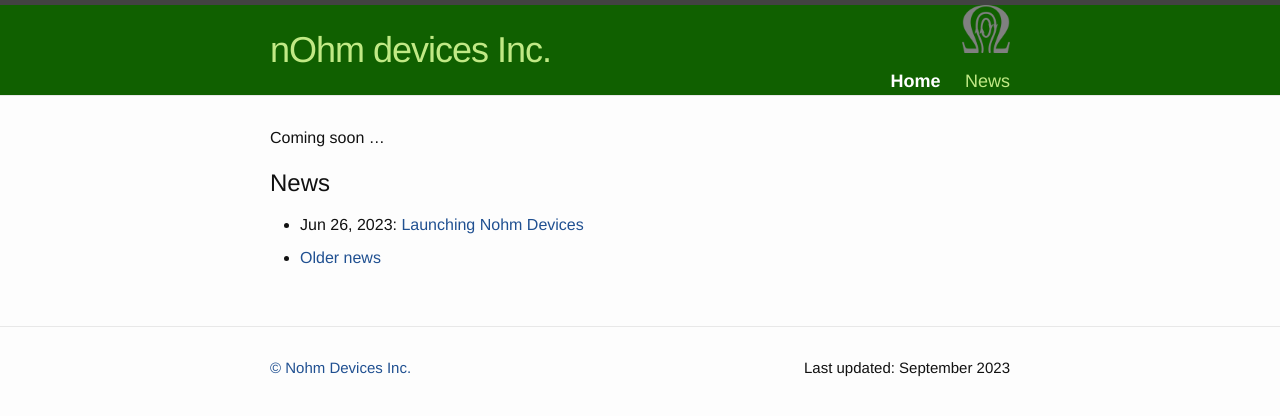
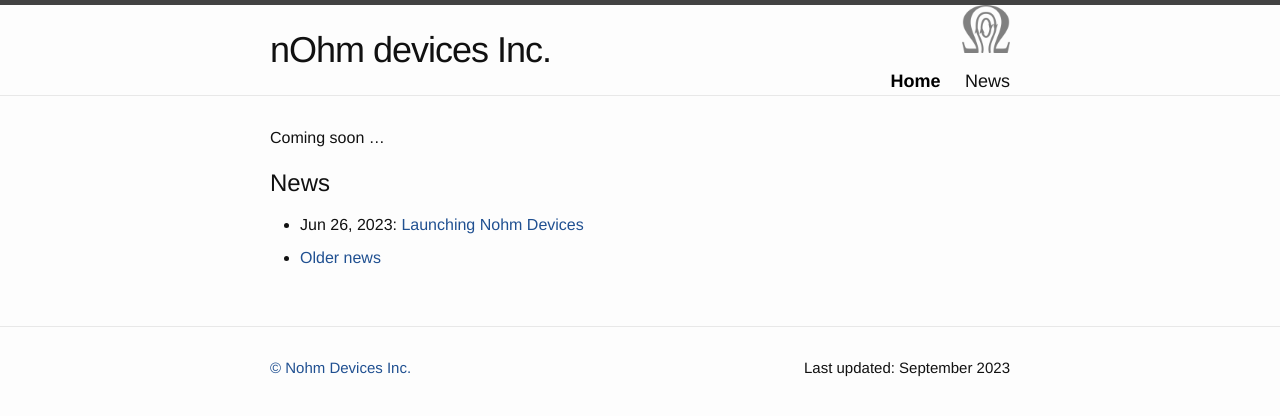
Before and after one commit to nohm-devices/nohm-devices.github.io, a Jekyll site: the page built from index.md, in a window 1280 px wide. Shown: the top 416 px of the page. Built offline with Jekyll 4.4.1, drawn with Linux system fonts in a browser that asks for light colours.

Commit message:
Update main.scss
Changed colors to white/black(ish).

```diff
--- a/css/main.scss
+++ b/css/main.scss
@@ -19,9 +19,9 @@
 $link-color:       #205091;
 $vlink-color:      #502091;
 
-$header-text-color:  #c1e985;
-$header-emph-color:  #ffffff;
-$header-bg-color:    #106000;
+$header-text-color:  #111;
+$header-emph-color:  #000;
+$header-bg-color:    #fdfdfd;
 
 $grey-color:       #828282;
 $grey-color-light: lighten($grey-color, 40%);
```
